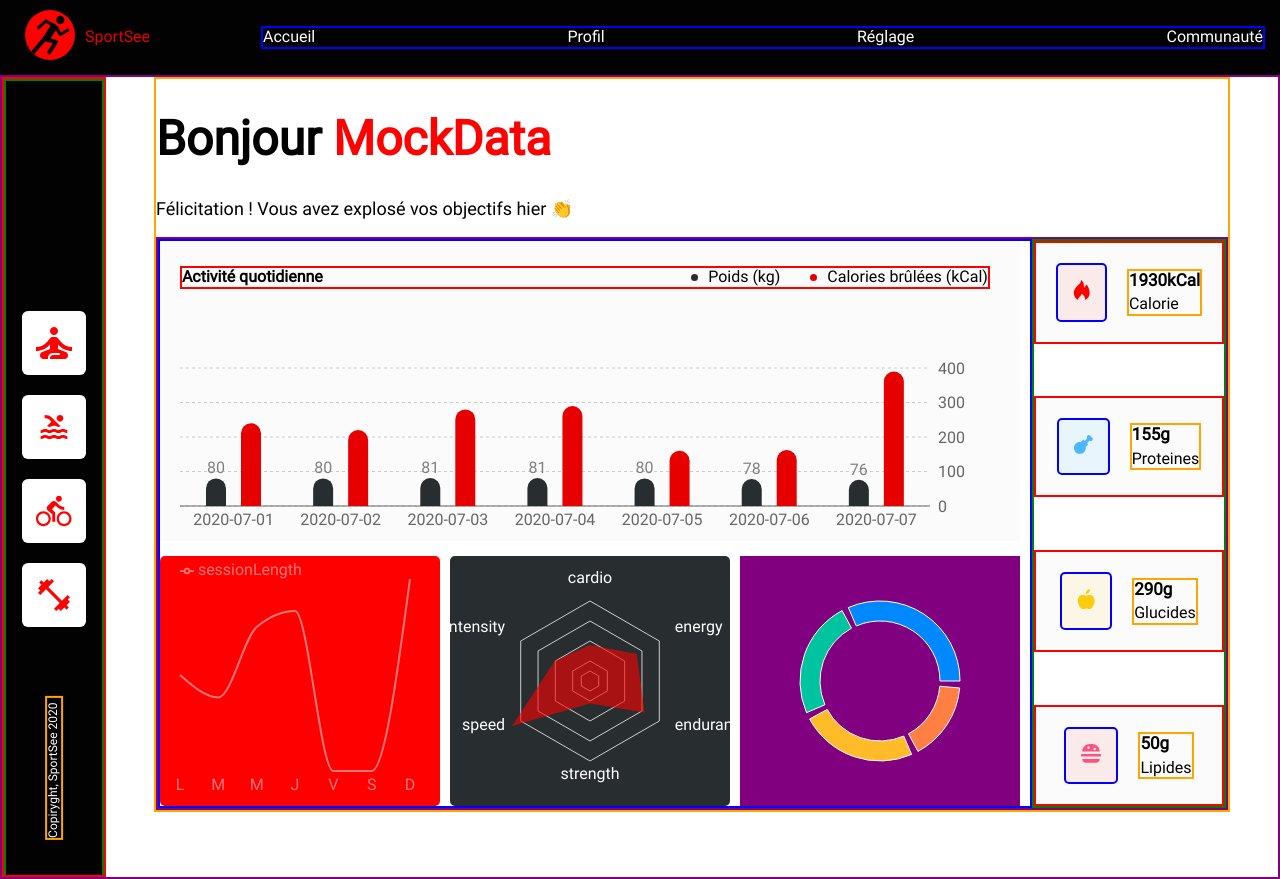
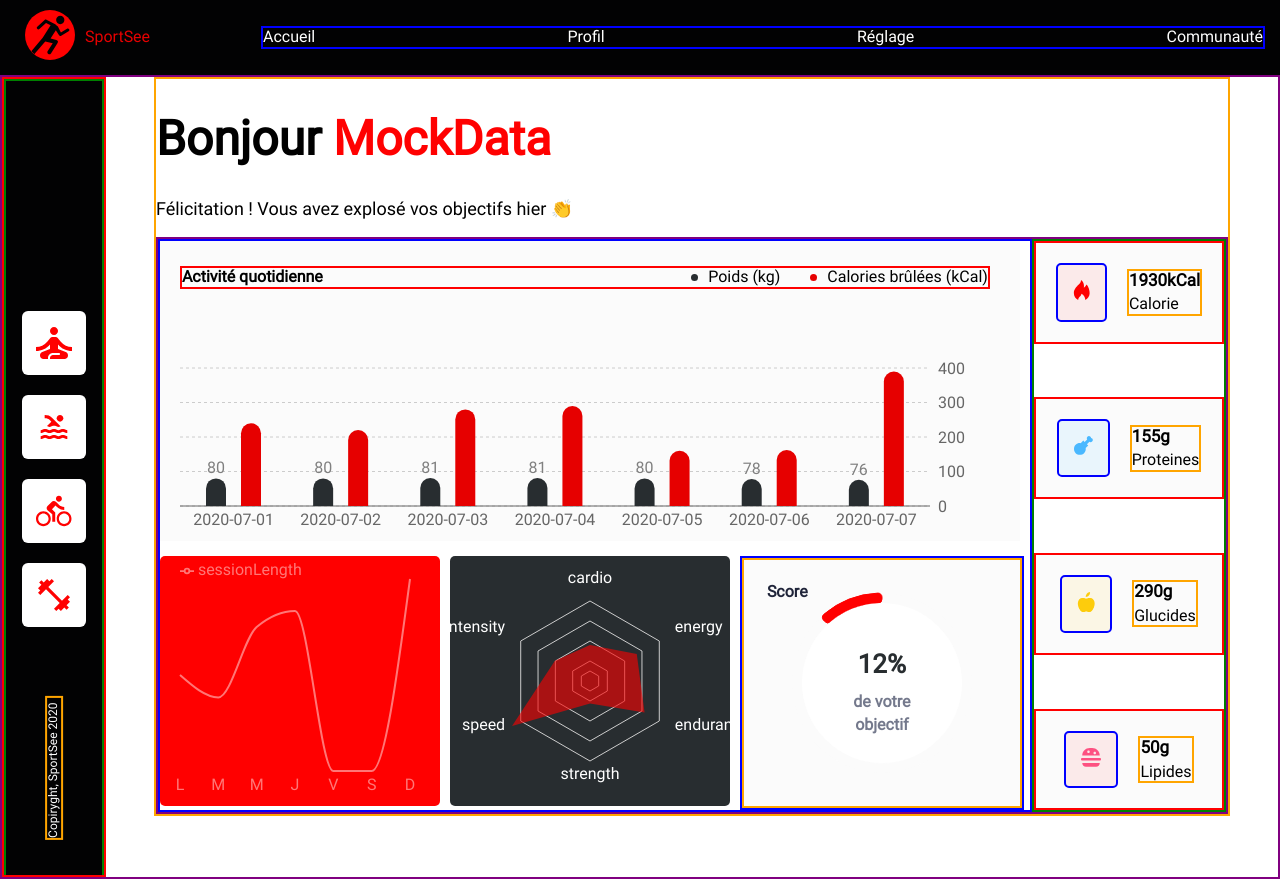
Before and after one commit to matthieuClio/SportSee, a React (Vite) app: page /app/profil/1 in a window 1280 px wide. Built offline with nearby package versions, Linux system fonts and the light colour scheme.

Commit message:
Feat : PieChart done (data and design).)

```diff
--- a/src/components/rechart/barChart/custom/RenderLegend.tsx
+++ b/src/components/rechart/barChart/customized/RenderLegend.tsx
@@ -9,14 +9,16 @@ export default function RenderLegend (props: { payload?: [], }) {
 
     return (
         <div className="legend-container">
-            <div className="legend-container__title">Activité quotidienne</div>
+            <div className="legend-container__title">
+                Activité quotidienne
+            </div>
 
             <div className="legend-container__legend">
                 {
                     // If payload is define
                     payload && payload.map((entry: { value: string, color: string }, index: number) => (
+
                         <Fragment key={`item-${index}`}>
-
                                 <div className="legend-container__legend__design-legend" style={{backgroundColor:entry.color}}></div>
                                 <div>{labelText[index]}</div>
                         </Fragment>
--- a/src/components/rechart/radialPieChartAngle/CustomizedPieChartAngle.tsx
+++ b/src/components/rechart/radialPieChartAngle/CustomizedPieChartAngle.tsx
@@ -1,31 +1,64 @@
 // Recharts
-import { PieChart, Pie, Sector, Cell, ResponsiveContainer } from 'recharts';
+import { PieChart, Pie, Cell, Legend } from 'recharts'
 
 // Style
 import './customizedPieChartAngle.scss'
 
 export default function CustomizedPieChartAngle (props) {
-    const { data } = props
-    const COLORS = ["#0088FE", "#00C49F", "#FFBB28", "#FF8042"];
+    const { data, legendContent } = props
+
+    // Define Cell color
+    const colors = ["#FF0000", "#FBFBFB"]
+
+    // Data formated
+    const formatedScore = data * 100
+
+    // Define the empty Cell value
+    const remainsToProgress = 100 - formatedScore
+
+    // Specific data format for PieChart
+    const specificData = [
+        { name: 'Group A', value: formatedScore },
+        { name: 'Group B', value: remainsToProgress }
+    ]
 
     return (
         <>
-            <PieChart width={280} height={250} className="pie-chart-angle">
+            {/* Container */}
+            <div className="pie-chart-container">
+
+                {/* Chart */}
+                <PieChart width={280} height={250} className="pie-chart-container__pie-chart-angle">
                     <Pie
-                    data={data}
-                    // cx={0}
-                    // cy={0}
-                    innerRadius={60}
-                    outerRadius={80}
+                        data={specificData}
+                        innerRadius={80}
+                        outerRadius={90}
                         fill="#8884d8"
-                    paddingAngle={5}
+                        paddingAngle={1}
+                        cornerRadius={4}
+                        startAngle={90}
+                        endAngle={450}
                         dataKey="value"
                     >
-                    {data.map((entry, index) => (
-                        <Cell key={`cell-${index}`} fill={COLORS[index % COLORS.length]} />
-                    ))}
+                        <Cell fill={colors[0]} stroke={colors[0]} />
+                        <Cell fill={colors[1]} stroke={colors[1]} />
                     </Pie>
+                    <Legend verticalAlign="top" content={legendContent}/>
                 </PieChart>
+
+                {/* Information text */}
+                <div className="pie-chart-container__info">
+                    <div className="pie-chart-container__info__background">
+                        <span className="pie-chart-container__info__background__value">
+                            {formatedScore}%
+                        </span>
+
+                        <span className="pie-chart-container__info__background__text">
+                            de votre objectif
+                        </span>
+                    </div>
+                </div>
+            </div>
         </>
     )
 }
--- /dev/null
+++ b/src/components/rechart/radialPieChartAngle/customized/RenderLegendPieChart.scss
@@ -0,0 +1,10 @@
+// - VARIABLES -
+$renderLegendPieChartcolor:#20253A;
+
+.render-legend-pie-chart {
+    position: absolute;
+    top: 20px;
+    left: 20px;
+    font-weight: bold;
+    color: $renderLegendPieChartcolor;
+}
--- /dev/null
+++ b/src/components/rechart/radialPieChartAngle/customized/RenderLegendPieChart.tsx
@@ -0,0 +1,10 @@
+// Style
+import './RenderLegendPieChart.scss'
+
+export default function RenderLegendPieChart () {
+    return (
+        <div className="render-legend-pie-chart">
+            Score
+        </div>
+    )
+}
--- a/src/components/rechart/radialPieChartAngle/customizedPieChartAngle.scss
+++ b/src/components/rechart/radialPieChartAngle/customizedPieChartAngle.scss
@@ -1,8 +1,53 @@
 // - VARIABLES -
-$barChartBackground:#FBFBFB;
+$pieChartAngleBackground:#FBFBFB;
+$pieChartAngleTextBackground: #FFFFFF;
+$pieChartAngleValueColor: #282D30;
+$pieChartAngleTextColor: #74798C;
 
-// style={{marginRight: '10px', height: 'auto', backgroundColor: 'purple', display: 'flex', alignItems: 'center'}}
+.pie-chart-container {
+    position: relative;
+    border: 2px solid blue;
 
-.pie-chart-angle {
-    background-color: purple;
+    &__pie-chart-angle {
+        background-color: $pieChartAngleBackground;
+        border-radius: 5px;
+    }
+
+    &__info {
+        display: flex;
+        justify-content: center;
+        align-items: center;
+        position: absolute;
+        top: 0;
+        bottom: 0;
+        left: 0;
+        right: 0;
+        border: 2px solid orange;
+
+        &__background {
+            display: flex;
+            align-items: center;
+            justify-content: center;
+            flex-direction: column;
+            width: 160px;
+            height: 160px;
+            border-radius: 100px;
+            background-color: $pieChartAngleTextBackground;
+            font-weight: bold;
+
+            &__value {
+                margin: 20px 0 10px 0;
+                font-size: 26px;
+                color: $pieChartAngleValueColor;
+            }
+
+            &__text {
+                width: 70px;
+                font-size: 16px;
+                text-align: center;
+                color: $pieChartAngleTextColor;
+                line-height: 23px;
+            }
+        }
+    }
 }
--- a/src/page/Profile.tsx
+++ b/src/page/Profile.tsx
@@ -10,10 +10,12 @@ import CustomizedLineChart from '../components/rechart/lineChart/CustomizedLineC
 import CustomizedRadarChart from '../components/rechart/radarChart/CustomizedRadarChart'
 import CustomizedPieChartAngle from '../components/rechart/radialPieChartAngle/CustomizedPieChartAngle'
 
-// Customize chart component
-// - For customBarChart -
-import RenderLegend from '../components/rechart/barChart/custom/RenderLegend'
-import CustomToltip from '../components/rechart/barChart/custom/CustomizedToltip'
+// Customized chart component
+// - For CustomizedBarChart -
+import RenderLegend from '../components/rechart/barChart/customized/RenderLegend'
+import CustomToltip from '../components/rechart/barChart/customized/CustomizedToltip'
+// - For CustomizedPieChartAngle -
+import RenderLegendPieChart from '../components/rechart/radialPieChartAngle/customized/RenderLegendPieChart'
 
 // Component
 import InfosUser from '../components/InfoUser'
@@ -26,11 +28,9 @@ import getData from '../script/getData'
 
 // Mocked data
 const data = [
-    { name: 'Group A', value: 400 },
-    { name: 'Group B', value: 300 },
-    { name: 'Group C', value: 300 },
-    { name: 'Group D', value: 200 },
-  ];
+    { name: 'Group A', value: 50 },
+    { name: 'Group B', value: 50 }
+];
 
 export default function Profile () {
     // Hook state
@@ -76,6 +76,7 @@ export default function Profile () {
             // apiDataAverage
             // apiDataPerformance
             setDataUser(apiData)
+            // console.log(apiData)
         }
 
         fetchUserData()
@@ -137,7 +138,10 @@ export default function Profile () {
                     <CustomizedBarChart data={dataUser.apiDataActivity[0].data.sessions} legendContent={RenderLegend} tooltipContent={CustomToltip} />
                     <CustomizedLineChart data={dataUser.apiDataAverage[0].data.sessions} />
                     <CustomizedRadarChart data={dataUser.apiDataPerformance[0].data} />
-                    <CustomizedPieChartAngle data={data}/>
+                    <CustomizedPieChartAngle
+                        data={dataUser.apiDataUser[0].data.todayScore ? dataUser.apiDataUser[0].data.todayScore : dataUser.apiDataUser[0].data.score}
+                        legendContent={RenderLegendPieChart}
+                    />
                 </div>
 
                 {/* Performance */}
```
Also changed, not shown: src/components/rechart/barChart/customized/CustomizedToltip.tsx (renamed from src/components/rechart/barChart/custom/CustomizedToltip.tsx), src/components/rechart/barChart/customized/customizedToltip.scss (renamed from src/components/rechart/barChart/custom/customizedToltip.scss), src/components/rechart/barChart/customized/renderLegend.scss (renamed from src/components/rechart/barChart/custom/renderLegend.scss). Lines whose indentation alone changed are shown as unchanged.
